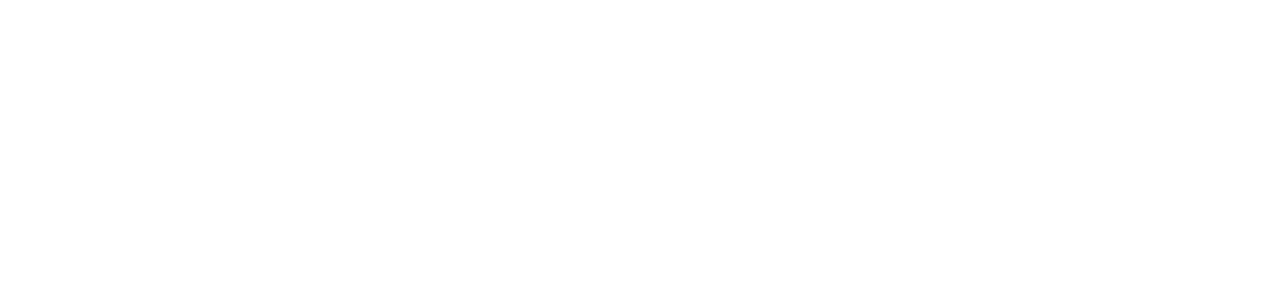
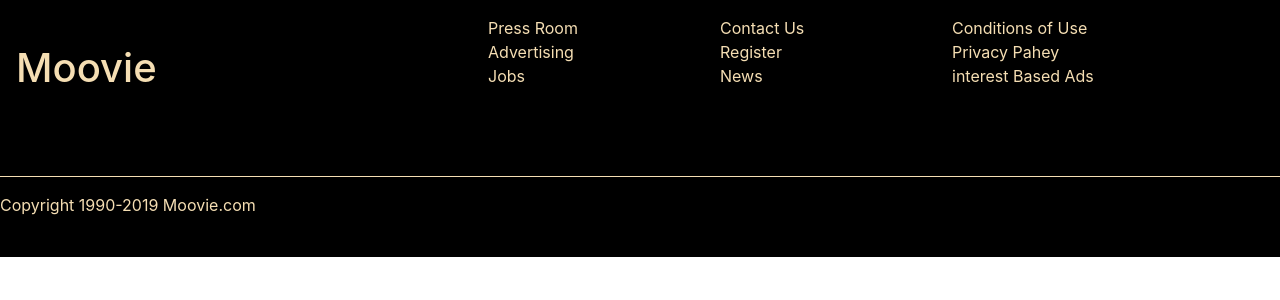
Before and after one commit to assist-software/Internship-2019-Front-end-Angular, an Angular app in the folder MovieAug/: page / in a window 1280 px wide. Shown: the top 300 px of the page. Built offline with nearby package versions, Linux system fonts and the light colour scheme.

Commit message:
Header si footer user

```diff
--- a/MovieAug/src/app/app.component.css
+++ b/MovieAug/src/app/app.component.css
@@ -0,0 +1,59 @@
+/* .container-header {
+  background-color: black;
+  position: absolute;
+  margin: auto;
+  width: 100%;
+  height: auto;
+  text-align: center;
+
+}
+
+h1 {
+  color: wheat;
+  display: inline;
+  padding-left: 5%;
+  padding-right: 5%;
+}
+
+button {
+  margin-left: 5%;
+  margin-right: 5%;
+  margin-top: 1%;
+  margin-bottom: 1%;
+  background-color: black;
+  color: wheat;
+
+} */
+.box1 {
+  display: inline-block;
+  width: 400px;
+  height: 100px;
+  margin: 1em;
+}
+
+.box {
+  display: inline-block;
+  width: 200px;
+  height: 100px;
+  margin: 1em;
+}
+
+.after-box {
+  clear: left;
+
+}
+
+footer {
+  background-color: black;
+  color: wheat;
+}
+
+hr {
+
+  border-width: 1px;
+  border-color: wheat;
+}
+
+ul {
+  list-style-type: none;
+}
--- a/MovieAug/src/app/app.component.html
+++ b/MovieAug/src/app/app.component.html
@@ -7,7 +7,85 @@
 <app-footer></app-footer> -->
 
 
-<div class="containeru">
+<!-- <div class="containeru">
   <div class="container-black">
     <div class="header">
       <h1>MOOVIE</h1>
+
+
+    </div>
+
+    <div>
+      <ul>
+
+        <li>
+          <h2>Register Page</h2>
+          <hr>
+        </li>
+        <li> <input type="text" placeholder="Nume"></li>
+        <li> <input type="email" placeholder="email"></li>
+        <li> <input type="password" placeholder="password"></li>
+        <li>
+          <hr>
+        </li>
+        <li> <button class="btn btn-primary-warning">Register</button></li>
+        <li>
+          <hr>
+        </li>
+        <li>
+          <span>
+            <p>Already have a account? </p>
+            <p> Log in</p>
+          </span>
+        </li>
+
+      </ul>
+    </div>
+  </div>
+</div> -->
+
+
+<!-- <div class="container-header">
+  <button>Home</button>
+  <button>Categories</button>
+  <h1>Moovie</h1>
+  <button>Watchlist</button>
+  <button>Contact</button>
+</div> -->
+
+<footer>
+
+  <div class="box1">
+    <h1>Moovie</h1>
+  </div>
+
+
+  <div class="box">
+    <ul>
+      <li> Press Room </li>
+      <li> Advertising </li>
+      <li> Jobs </li>
+    </ul>
+  </div>
+  <div class="box">
+    <ul>
+      <li> Contact Us </li>
+      <li> Register </li>
+      <li> News </li>
+    </ul>
+  </div>
+  <div class="box">
+    <ul>
+      <li> Conditions of Use </li>
+      <li> Privacy Pahey </li>
+      <li> interest Based Ads </li>
+    </ul>
+  </div>
+
+  <hr>
+
+  <div class="after-box">
+    <p>Copyright 1990-2019 Moovie.com</p>
+    <br>
+  </div>
+</footer>
--- a/MovieAug/src/app/footer/footer.component.css
+++ b/MovieAug/src/app/footer/footer.component.css
@@ -0,0 +1,33 @@
+.box1 {
+  display: inline-block;
+  width: 400px;
+  height: 100px;
+  margin: 1em;
+}
+
+.box {
+  display: inline-block;
+  width: 200px;
+  height: 100px;
+  margin: 1em;
+}
+
+.after-box {
+  clear: left;
+
+}
+
+footer {
+  background-color: black;
+  color: wheat;
+}
+
+hr {
+
+  border-width: 1px;
+  border-color: wheat;
+}
+
+ul {
+  list-style-type: none;
+}
--- a/MovieAug/src/app/footer/footer.component.html
+++ b/MovieAug/src/app/footer/footer.component.html
@@ -1,4 +1,36 @@
-<h3>LOGO</h3>
-<span>PressRoom</span>
-<hr>
-<p>Copyright 1990-2019 Moovie.com</p>
+<footer>
+
+  <div class="box1">
+    <h1>Moovie</h1>
+  </div>
+
+
+  <div class="box">
+    <ul>
+      <li> Press Room </li>
+      <li> Advertising </li>
+      <li> Jobs </li>
+    </ul>
+  </div>
+  <div class="box">
+    <ul>
+      <li> Contact Us </li>
+      <li> Register </li>
+      <li> News </li>
+    </ul>
+  </div>
+  <div class="box">
+    <ul>
+      <li> Conditions of Use </li>
+      <li> Privacy Pahey </li>
+      <li> interest Based Ads </li>
+    </ul>
+  </div>
+
+  <hr>
+
+  <div class="after-box">
+    <p>Copyright 1990-2019 Moovie.com</p>
+    <br>
+  </div>
+</footer>
--- a/MovieAug/src/app/header/header.component.css
+++ b/MovieAug/src/app/header/header.component.css
@@ -1,15 +1,26 @@
-.container-header{
-   position: relative;
+.container-header {
+  background-color: black;
+  position: absolute;
   margin: auto;
+  width: 100%;
+  height: auto;
+  text-align: center;
 
-   padding: 10px;
 }
-h1{
+
+h1 {
+  color: wheat;
   display: inline;
   padding-left: 5%;
   padding-right: 5%;
 }
-button{
+
+button {
   margin-left: 5%;
   margin-right: 5%;
+  margin-top: 1%;
+  margin-bottom: 1%;
+  background-color: black;
+  color: wheat;
+  border: none;
 }
--- a/MovieAug/src/app/header/header.component.html
+++ b/MovieAug/src/app/header/header.component.html
@@ -1,7 +1,7 @@
 <div class="container-header">
-        <button class="btn btn-primary">Home</button>
-        <button class="btn btn-primary">Categories</button>
-        <h1>Movie</h1>
-        <button class="btn btn-primary">Watchlist</button>
-        <button class="btn btn-primary">Contact</button>
+  <button>Home</button>
+  <button>Categories</button>
+  <h1>Moovie</h1>
+  <button>Watchlist</button>
+  <button>Contact</button>
 </div>
--- a/MovieAug/src/app/login/login.component.html
+++ b/MovieAug/src/app/login/login.component.html
@@ -1,3 +1,7 @@
+<div class="containeru">
+  <div class="container-black">
+    <div class="header">
+      <h1>MOOVIE</h1>
     </div>
 
     <div>
```
Lines whose indentation alone changed are shown as unchanged.
